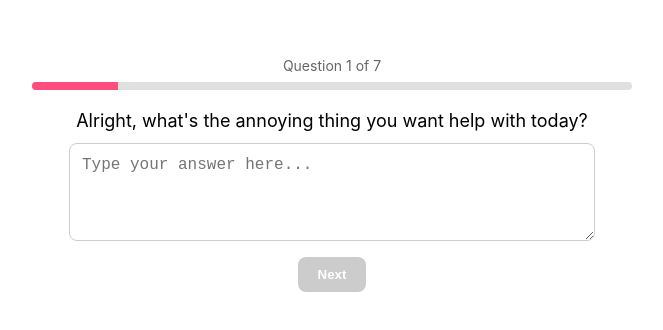
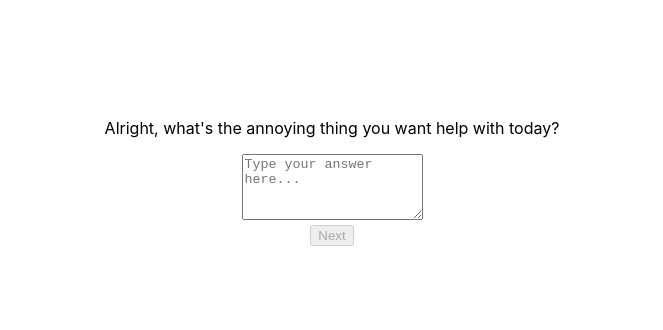
Before and after one commit to hannahrose11/izzy-form, a React (Create React App) app: page / in a window 1280 px wide. Shown: the part 258-588 px from the top of the page, without its empty margins (308-971 px from the left). Built offline with nearby package versions, Linux system fonts and the light colour scheme.

Commit message:
Simplify App.js to fix syntax errors

```diff
--- a/src/App.js
+++ b/src/App.js
@@ -1,5 +1,5 @@
 import * as React from "react";
-import { useState } from "react";
+import { useState, useEffect } from "react";
 
 export default function App() {
   const questions = [
@@ -9,7 +9,7 @@ export default function App() {
     { id: "include", question: "What details, facts, or ideas absolutely need to be in there?" },
     { id: "avoid", question: "Anything you don't want it to say or sound like?" },
     { id: "format", question: "Are we making a list? An email? A short caption? A table? Something else?" },
-    { id: "context", question: "Where are you using this ? like on social media, in a message, printed, or just for your own brain?" },
+    { id: "context", question: "Where are you using this — like on social media, in a message, printed, or just for your own brain?" },
   ];
 
   const [step, setStep] = useState(0);
@@ -18,6 +18,15 @@ export default function App() {
   const [finalPrompt, setFinalPrompt] = useState("");
   const [loading, setLoading] = useState(false);
   const [error, setError] = useState("");
+  const [promptCount, setPromptCount] = useState(0);
+  const [showPaywall, setShowPaywall] = useState(false);
+
+  useEffect(() => {
+    const saved = sessionStorage.getItem('izzyPromptCount');
+    if (saved) {
+      setPromptCount(parseInt(saved));
+    }
+  }, []);
 
   const handleNext = async () => {
     try {
@@ -31,17 +40,14 @@ export default function App() {
       setAnswers(updatedAnswers);
 
       if (step === questions.length - 1) {
+        if (promptCount >= 2) {
+          setShowPaywall(true);
+          return;
+        }
+
         setLoading(true);
 
-        const dataToSend = {
-          task: updatedAnswers.task || "",
-          audience: updatedAnswers.audience || "",
-          tone: updatedAnswers.tone || "",
-          include: updatedAnswers.include || "",
-          avoid: updatedAnswers.avoid || "",
-          format: updatedAnswers.format || "",
-          context: updatedAnswers.context || ""
-        };
+        const dataToSend = { ...updatedAnswers };
 
         const response = await fetch("https://eo61pxe93i0terz.m.pipedream.net", {
           method: "POST",
@@ -53,22 +59,18 @@ export default function App() {
         });
 
         const responseText = await response.text();
-
         let data;
         try {
           data = JSON.parse(responseText);
+          setFinalPrompt(data.finalPrompt || data.body?.finalPrompt || responseText);
         } catch (e) {
           setFinalPrompt(responseText);
-          return;
         }
 
-        if (data.finalPrompt) {
-          setFinalPrompt(data.finalPrompt);
-        } else if (data.body && data.body.finalPrompt) {
-          setFinalPrompt(data.body.finalPrompt);
-        } else {
-          setFinalPrompt(responseText);
-        }
+        const newCount = promptCount + 1;
+        setPromptCount(newCount);
+        sessionStorage.setItem('izzyPromptCount', newCount.toString());
+
       } else {
         setStep(step + 1);
         setCurrentInput(answers[questions[step + 1]?.id] || "");
@@ -82,14 +84,8 @@ export default function App() {
 
   const handleBack = () => {
     if (step > 0) {
-      const updatedAnswers = {
-        ...answers,
-        [questions[step].id]: currentInput,
-      };
-      setAnswers(updatedAnswers);
-
       setStep(step - 1);
-      setCurrentInput(updatedAnswers[questions[step - 1].id] || "");
+      setCurrentInput(answers[questions[step - 1].id] || "");
     }
   };
 
@@ -116,148 +112,45 @@ export default function App() {
       display: "flex",
       alignItems: "center",
       justifyContent: "center",
-      padding: 24
+      padding: 24,
+      position: "relative"
     }}>
       <div style={{ maxWidth: 600, width: "100%" }}>
-        {error && (
-          <div style={{
-            background: "#fee",
-            color: "#c00",
-            padding: 12,
-            marginBottom: 20,
-            borderRadius: 8,
-            fontSize: 14,
-            textAlign: "center"
-          }}>
-            {error}
-          </div>
-        )}
+        {error && <div style={{ background: "#fee", color: "#c00", padding: 12, marginBottom: 20, borderRadius: 8, fontSize: 14, textAlign: "center" }}>{error}</div>}
 
         {!finalPrompt ? (
           <div style={{ textAlign: "center" }}>
-            <div style={{ marginBottom: 20 }}>
-              <div style={{ fontSize: 14, color: "#666", marginBottom: 8 }}>
-                Question {step + 1} of {questions.length}
-              </div>
-              <div style={{
-                width: "100%",
-                height: 8,
-                background: "#e0e0e0",
-                borderRadius: 4,
-                overflow: "hidden"
-              }}>
-                <div style={{
-                  width: `${((step + 1) / questions.length) * 100}%`,
-                  height: "100%",
-                  background: "#FF4D80",
-                  transition: "width 0.3s ease"
-                }} />
-              </div>
-            </div>
-
-            <p style={{ fontSize: 18, marginBottom: 12 }}>{current.question}</p>
+            <p>{current.question}</p>
             <textarea
               rows={4}
-              style={{
-                width: "100%",
-                maxWidth: 500,
-                margin: "0 auto",
-                display: "block",
-                padding: 12,
-                fontSize: 16,
-                borderRadius: 8,
-                border: "1px solid #ccc",
-                resize: "vertical",
-              }}
               value={currentInput}
               onChange={(e) => setCurrentInput(e.target.value)}
               placeholder="Type your answer here..."
             />
-
-            <div style={{ marginTop: 16 }}>
-              {step > 0 && (
-                <button
-                  onClick={handleBack}
-                  style={{
-                    marginRight: 8,
-                    background: "#f0f0f0",
-                    color: "#333",
-                    padding: "10px 20px",
-                    borderRadius: 8,
-                    border: "none",
-                    fontWeight: "bold",
-                    cursor: "pointer",
-                  }}
-                >
-                  Back
-                </button>
-              )}
-              <button
-                onClick={handleNext}
-                disabled={!currentInput.trim() || loading}
-                style={{
-                  background: currentInput.trim() ? "#FF4D80" : "#ccc",
-                  color: "white",
-                  padding: "10px 20px",
-                  borderRadius: 8,
-                  border: "none",
-                  fontWeight: "bold",
-                  cursor: currentInput.trim() && !loading ? "pointer" : "not-allowed",
-                }}
-              >
+            <div>
+              {step > 0 && <button onClick={handleBack}>Back</button>}
+              <button onClick={handleNext} disabled={!currentInput.trim() || loading}>
                 {step === questions.length - 1 ? (loading ? "Generating..." : "Get My Prompt") : "Next"}
               </button>
             </div>
           </div>
         ) : (
-          <div style={{ textAlign: "center" }}>
-            <h2 style={{ fontSize: 20, marginBottom: 12 }}>Here's your GPT-optimized prompt:</h2>
-            <pre style={{
-              background: "#f6f6f6",
-              padding: 16,
-              borderRadius: 8,
-              whiteSpace: "pre-wrap",
-              textAlign: "left",
-              maxHeight: 400,
-              overflow: "auto"
-            }}>
-              {finalPrompt}
-            </pre>
-            <div style={{ marginTop: 16 }}>
-              <button
-                onClick={copyPrompt}
-                style={{
-                  marginRight: 8,
-                  background: "#00C2A8",
-                  color: "white",
-                  padding: "10px 16px",
-                  borderRadius: 8,
-                  border: "none",
-                  fontWeight: "bold",
-                  cursor: "pointer",
-                }}
-              >
-                Copy Prompt
-              </button>
-              <button
-                onClick={startOver}
-                style={{
-                  marginRight: 8,
-                  background: "#f0f0f0",
-                  color: "#333",
-                  padding: "10px 16px",
-                  borderRadius: 8,
-                  border: "none",
-                  fontWeight: "bold",
-                  cursor: "pointer",
-                }}
-              >
-                Start Over
-              </button>
-            </div>
+          <div>
+            <pre>{finalPrompt}</pre>
+            <button onClick={copyPrompt}>Copy Prompt</button>
+            <button onClick={startOver}>Start Over</button>
           </div>
         )}
       </div>
+
+      {showPaywall && (
+        <div>
+          <div>
+            <a href="https://buy.stripe.com/8wX2cN54XDg331Ae6AfEk0c">Get Unlimited Access</a>
+            <button onClick={() => setShowPaywall(false)}>Maybe later</button>
+          </div>
+        </div>
+      )}
     </div>
   );
 }
```
